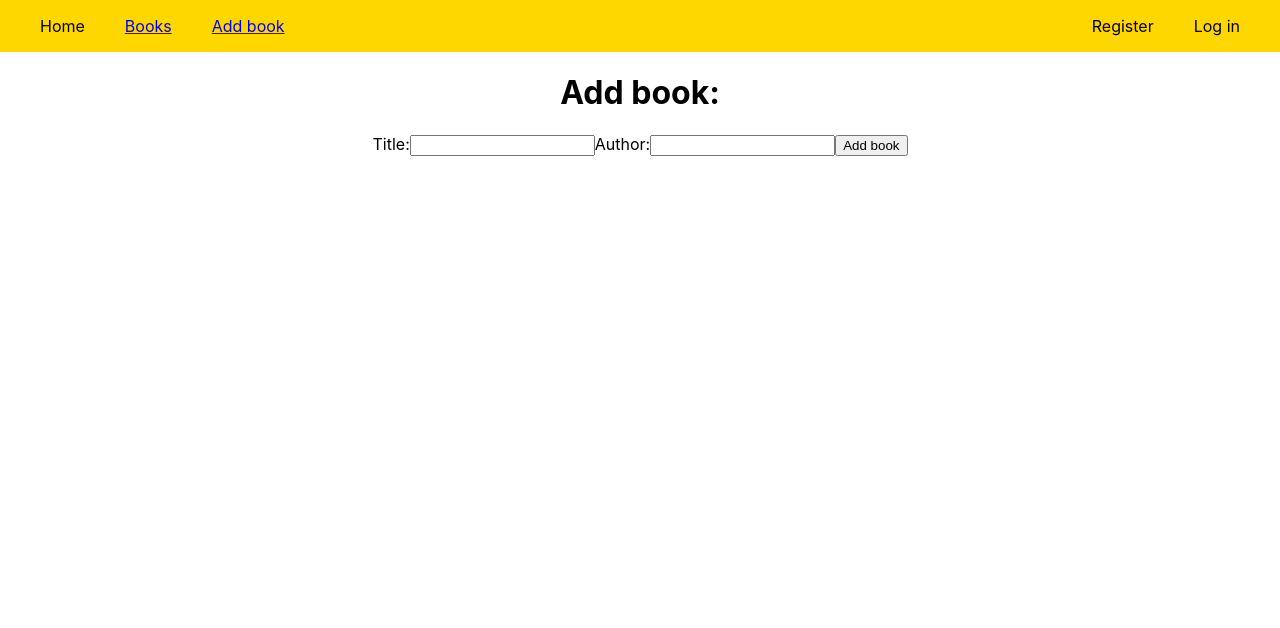
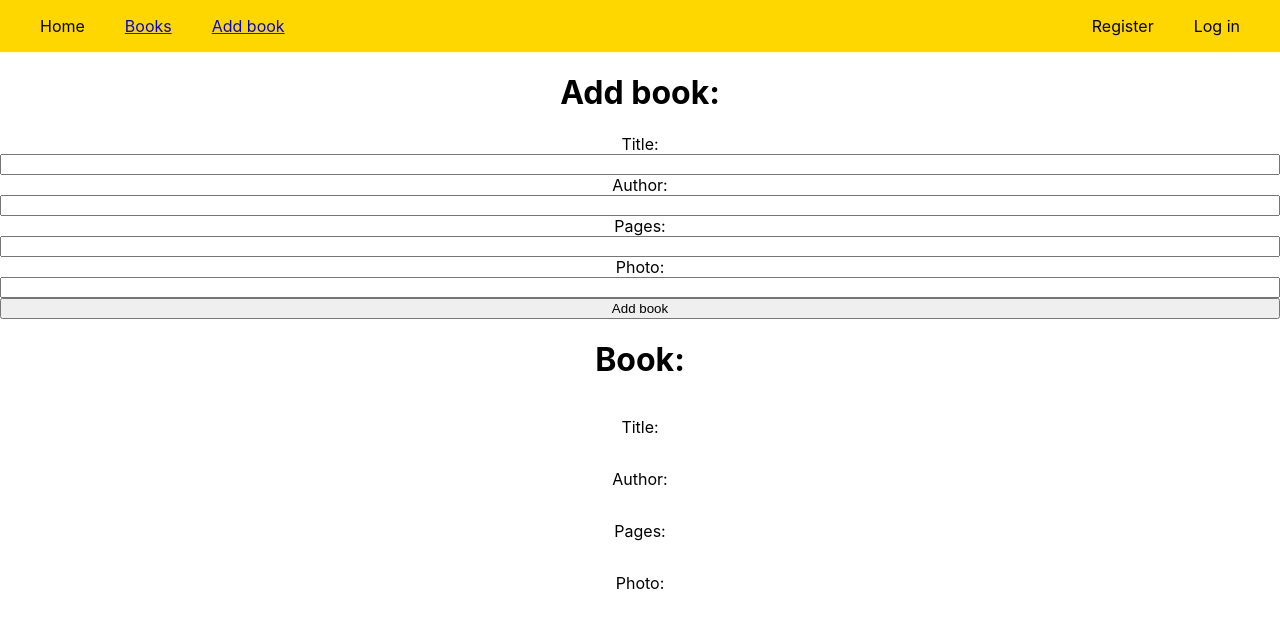
Before and after one commit to Jetoxixoxorix/booklibrary, a React (Create React App) app: page /add-book in a window 1280 px wide. Shown: the top 628 px of the page. Built offline with nearby package versions, Linux system fonts and the light colour scheme.

Commit message:
add book reactive form

```diff
--- a/src/components/App.js
+++ b/src/components/App.js
@@ -3,7 +3,7 @@ import '../styles/App.css';
 import {Navbar} from './Navbar';
 import {BooksContainer} from '../containers/BooksContainer';
 import {Switch, Route} from 'react-router-dom';
-import {AddBook} from '../containers/AddBook';
+import {AddBookContainer} from '../containers/AddBookContainer';
 import {BookDetailsContainer} from '../containers/BookDetailsContainer';
 
 class App extends Component {
@@ -13,7 +13,7 @@ class App extends Component {
       <Navbar />
       <Switch>
         <Route path='/books' component={BooksContainer}/>
-        <Route path='/add-book' component={AddBook}/>
+        <Route path='/add-book' component={AddBookContainer}/>
         <Route path='/book-details/:id' component={BookDetailsContainer} />
       </Switch>
       </div>
--- a/src/components/BookDetails.js
+++ b/src/components/BookDetails.js
@@ -7,6 +7,7 @@ export const BookDetails = props => {
             <p>Title: {props.book.title}</p>
             <p>Author: {props.book.author}</p>
             <p>Number of pages: {props.book.pages}</p>
+            <img src={props.book.photo} height="500" alt=""/>
         </div>
     )
 }
--- a/src/containers/AddBook.js
+++ /dev/null
@@ -1,18 +0,0 @@
-import React, {Component} from 'react';
-
-export class AddBook extends Component {
-    render() {
-        return (
-            <div>
-                <h1>Add book:</h1>
-                <form className='book-form'>
-                    <label htmlFor='title'>Title:</label>
-                    <input type='text' id='title' />
-                    <label htmlFor='author'>Author:</label>
-                    <input type='text' id='author'/>
-                    <input type='submit' value='Add book'/>
-                </form>
-            </div>
-        )
-    }
-}
--- /dev/null
+++ b/src/containers/AddBookContainer.js
@@ -0,0 +1,81 @@
+import React, {Component} from 'react';
+import '../styles/addbook.css';
+
+export class AddBookContainer extends Component {
+    constructor() {
+        super();
+        this.state = {
+            newBook: {
+                id: 0,
+                title: "",
+                author: "",
+                pages: "",
+                photo: ""
+            }
+        }
+
+        this.handleChange = this.handleChange.bind(this);
+    }
+
+    handleChange(event) {
+        const {name, value} = event.target
+        this.setState( {
+            [name]: value
+        })
+    }
+
+
+    render() {
+        return (
+            <div>
+                <div>
+                    <h1>Add book:</h1>
+                    <form className='book-form'>
+                        <label htmlFor='title'>Title:</label>
+                        <input
+                            type='text'
+                            id='title'
+                            onChange={this.handleChange}
+                            name='title'
+                            value={this.state.title}
+                        />
+                        <label htmlFor='author'>Author:</label>
+                        <input
+                            type='text'
+                            id='author'
+                            onChange={this.handleChange}
+                            name='author'
+                            value={this.state.author}
+                        />
+                        <label htmlFor='pages'>Pages:</label>
+                        <input
+                            type='text'
+                            id='pages'
+                            onChange={this.handleChange}
+                            name='pages'
+                            value={this.state.pages}
+                        />
+                        <label htmlFor='photo'>Photo:</label>
+                        <input
+                            type='text'
+                            id='photo'
+                            onChange={this.handleChange}
+                            name='photo'
+                            value={this.state.photo}
+                        />
+                        <input type='submit' value='Add book'/>
+                    </form>
+                </div>
+                <div>
+                    <h1>Book:</h1>
+                    <form className='book-form'>
+                        <p>Title: {this.state.title}</p>
+                        <p>Author: {this.state.author}</p>
+                        <p>Pages: {this.state.pages}</p>
+                        <p>Photo: {this.state.photo}</p>
+                    </form>
+                </div>
+             </div>
+        )
+    }
+}
--- a/src/files/books.json
+++ b/src/files/books.json
@@ -4,31 +4,36 @@
             "id": 1,
             "title": "Lod",
             "author": "Jacek Dukaj",
-            "pages": 1000
+            "pages": 1000,
+            "photo": "http://www.publio.pl/files/product/big/c1/5d/12/59077-lod-jacek-dukaj-1.jpg"
         },
         {
             "id": 2,
             "title": "Slepowidzenie",
             "author": "Peter Watts",
-            "pages": 450
+            "pages": 450,
+            "photo": "http://1.bp.blogspot.com/-1ATLqkM4BTU/Uu5d7fUfKcI/AAAAAAAAAPk/cm02YJF9rv0/s1600/Slepowidzenie-doREC.jpg"
         },
         {
             "id": 3,
             "title": "Metro 2033",
-            "author": "Dmitrij Gluchovsky",
-            "pages": 550
+            "author": "Dmitry Gluchovsky",
+            "pages": 550,
+            "photo": "https://crazypumpkinsnest.files.wordpress.com/2010/05/m.png"
         },
         {
             "id": 4,
             "title": "Pan Tadeusz",
             "author": "Adam Mickiewicz",
-            "pages": 200
+            "pages": 200,
+            "photo": "https://virtualo.pl/covers/large/208621.jpg"
         },
         {
             "id": 5,
             "title": "Pod kopula",
             "author": "Stephen King",
-            "pages": 900
+            "pages": 900,
+            "photo": "https://mrgurulimited.pl/wp-content/uploads/2016/09/pod_kopula.jpg"
         }
     ]
 }
--- /dev/null
+++ b/src/styles/addbook.css
@@ -0,0 +1,5 @@
+.book-form {
+    display: flex;
+    flex-direction: column;
+    flex-wrap: wrap;
+}
```
